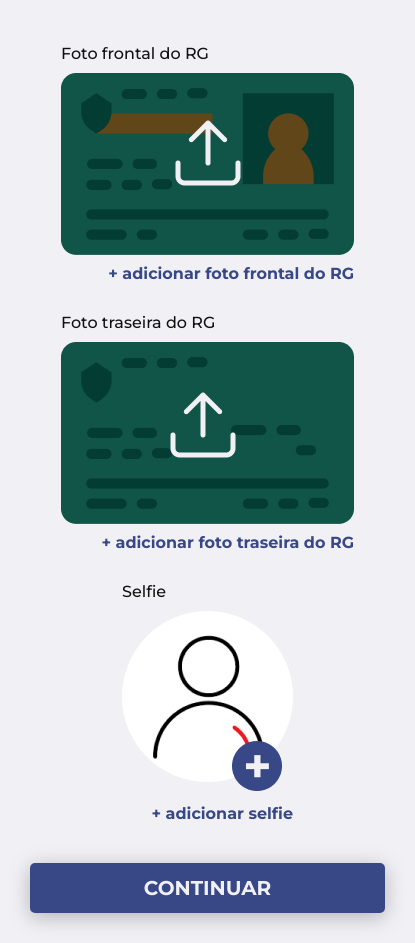
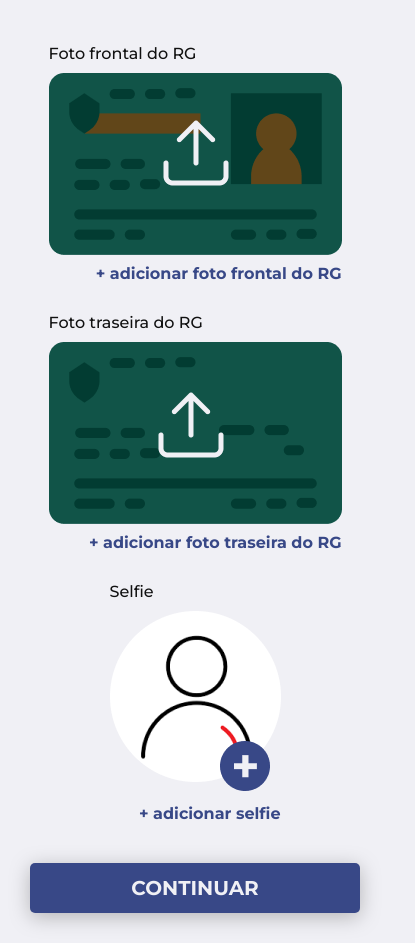
Before and after one commit to joaoigormatos/contacless_payment, a website: page app/web/pages/ContinuarCadastro/continuarcadastro.html in a window 390 px wide. Shown: the part 51-994 px from the top of the page, 415 px wide, since content can reach past the window. Drawn offline with Linux system fonts and the light colour scheme.

Commit message:
fix bug mobile

```diff
--- a/app/web/assets/css/style.css
+++ b/app/web/assets/css/style.css
@@ -98,9 +98,7 @@ button.btn-yellow {
   color: #4f4f4f;
 }
 
-#content {
-  width: 415px;
-}
+#content { width: 100vw; }
 
 .desktopBackground {
   position: fixed;
--- a/app/web/pages/ContinuarCadastro/continuarcadastro.css
+++ b/app/web/pages/ContinuarCadastro/continuarcadastro.css
@@ -26,4 +26,6 @@ label.file {
   cursor: pointer;
 }
 
-section.lateral { height: calc(100%); }
+section.lateral { height: 100%; }
+
+#content { width: 100vw; }
```
